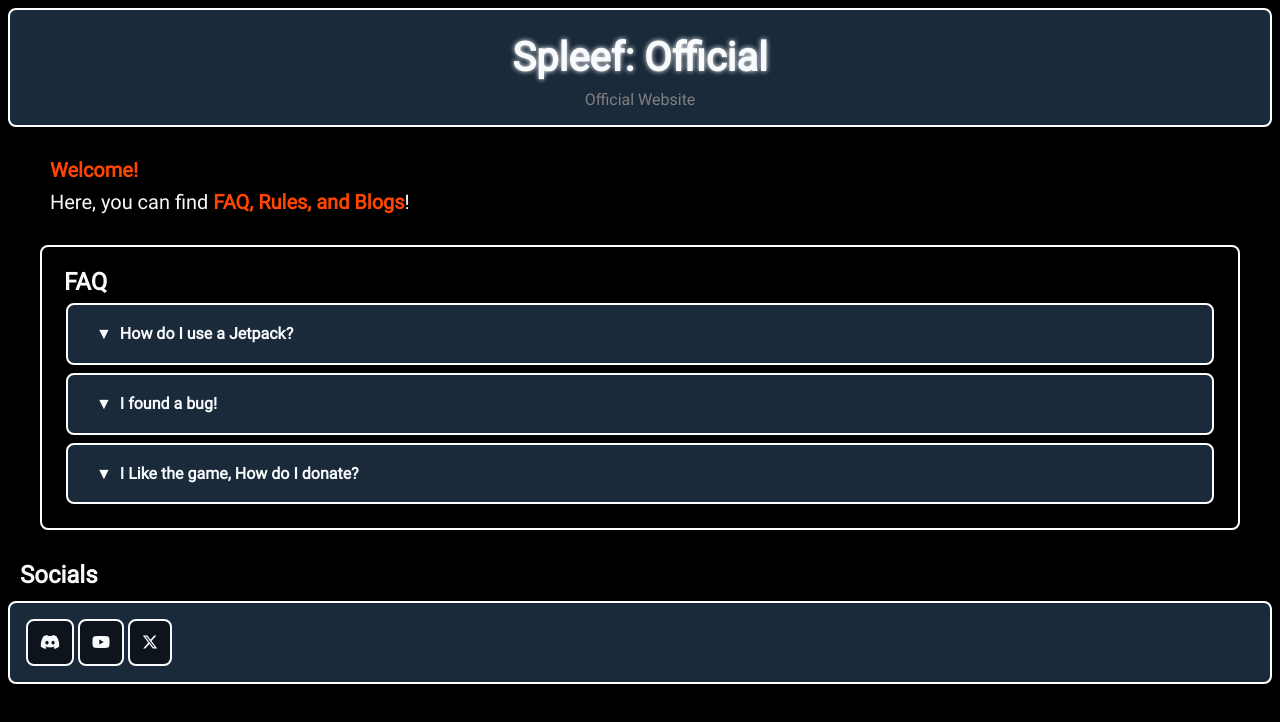
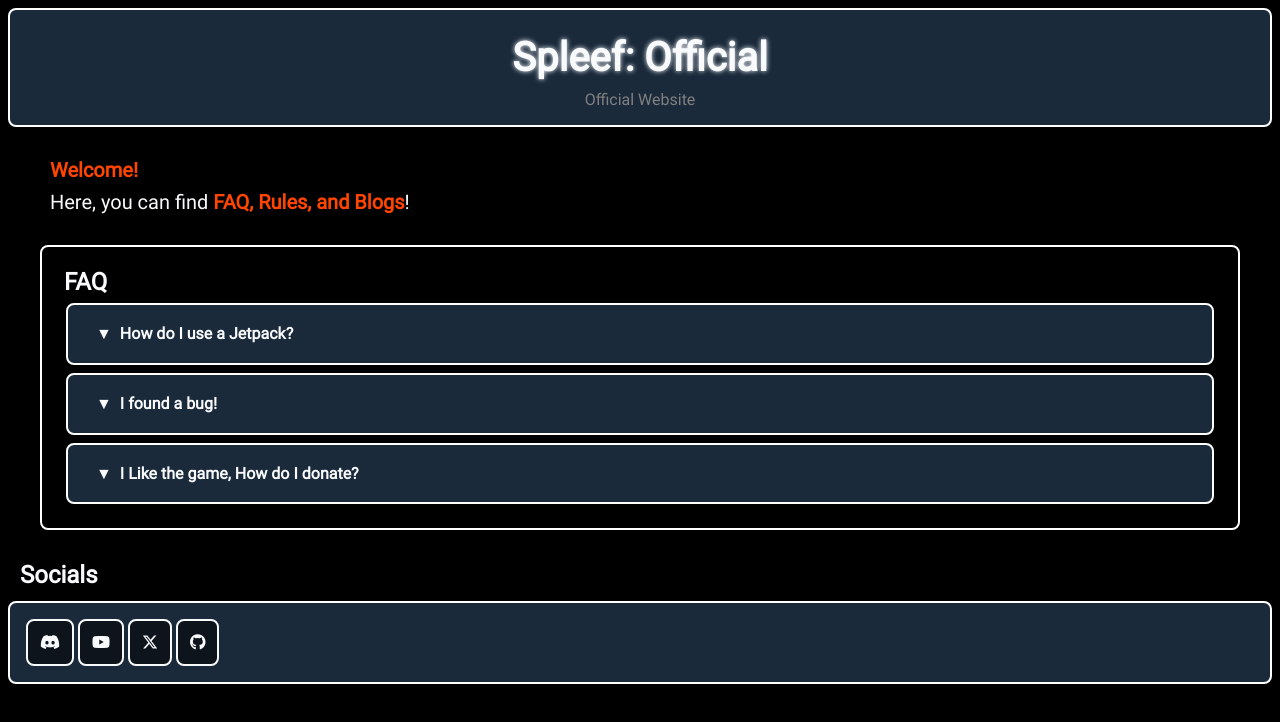
Before and after one commit to KjAnimates/Spleef-Website, a plain HTML site: page index.html in a window 1280 px wide. Drawn offline with Linux system fonts and the light colour scheme.

Commit message:
Add github social

```diff
--- a/index.html
+++ b/index.html
@@ -71,6 +71,9 @@
         <a class="social button small" id="X" href="https://twitter.com/Hirugames1">
             <i class="fa-brands fa-x-twitter icon"></i>
         </a>
+        <a class="social button small" id="Github" href="https://github.com/KjAnimates/Spleef-Website">
+            <i class="fa-brands fa-github icon"></i>
+        </a>
     </div>
 </body>
 </html>
```
